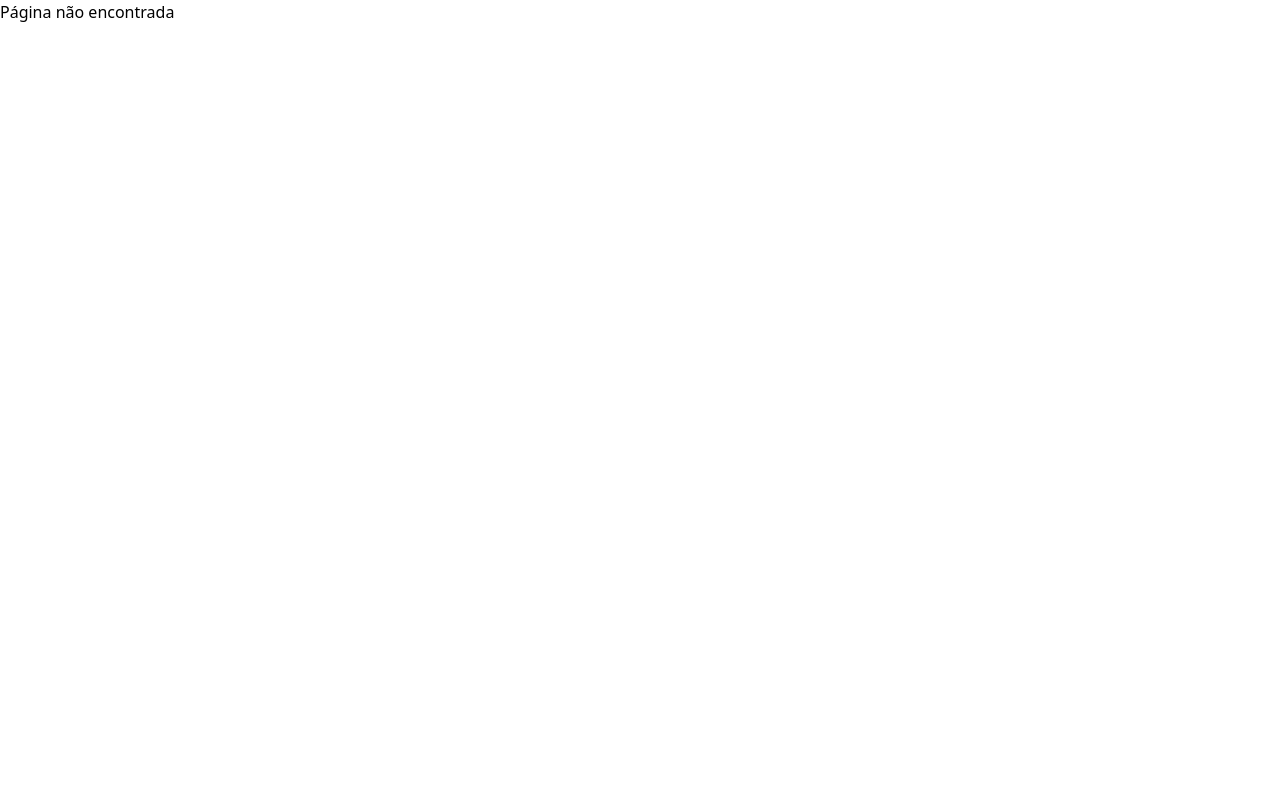
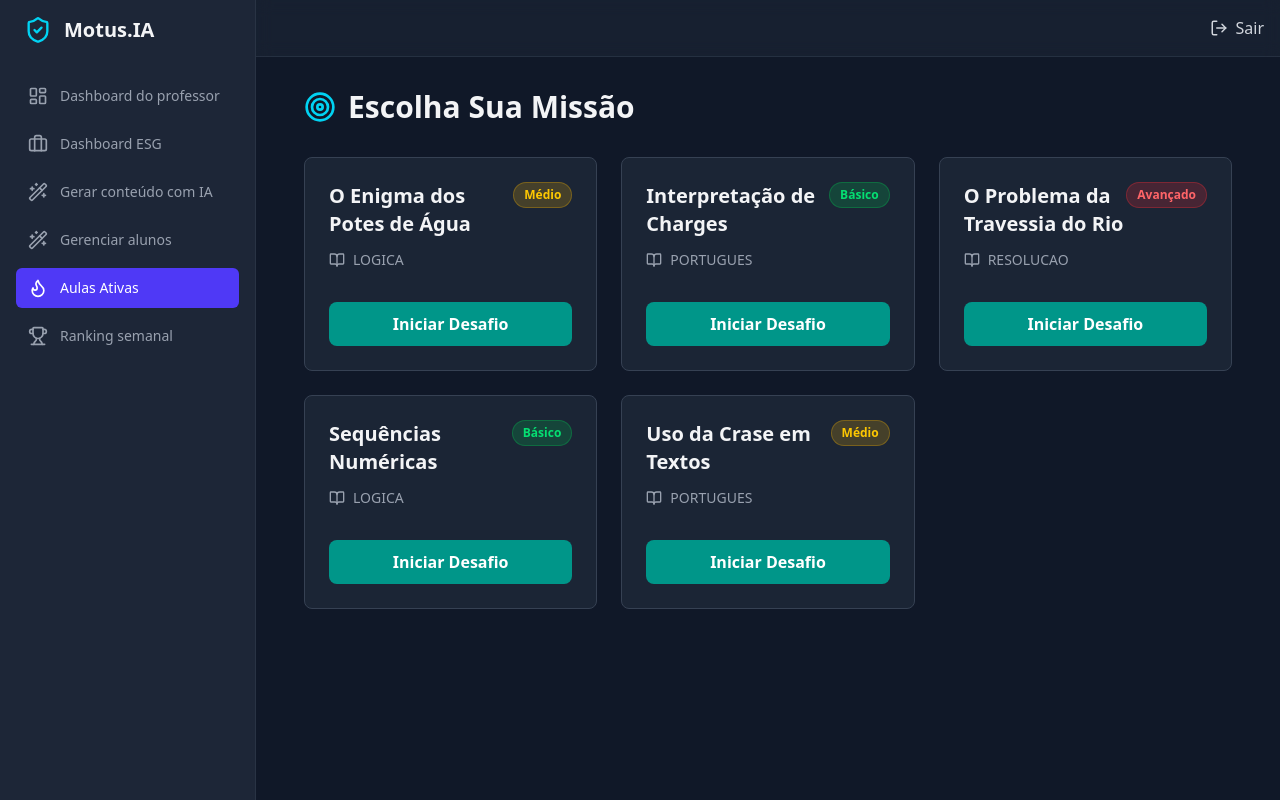
Before and after one commit to mrpine19/motus-front, a React (Vite) app: page /aulas in a window 1280 px wide. Built offline with nearby package versions, Linux system fonts and the light colour scheme.

Commit message:
feat: criando a página de Aulas ativas e lincando com a página de desafios

```diff
--- a/src/App.tsx
+++ b/src/App.tsx
@@ -13,6 +13,7 @@ import DashboardMentorPage from "./page/DashboardMentorPage";
 import DashboardEsgPage from "./page/DashboardEsgPage";
 import ContentGeneratorPage from "./page/ContentGeneratorPage";
 import GestaoPage from "./page/GestaoPage";
+import AulasAtivasPage from "./page/AulasAtivasPage";
 
 function App() {
   return (
@@ -29,11 +30,12 @@ function App() {
 
           <Route path="/" element={<SystemLayout />}>
             <Route path="ranking" element={<RankingPage />} />
-            <Route path="trilha" element={<DesafioPage />} />
+            <Route path="trilha/:idDesafio" element={<DesafioPage />} />
             <Route path="dashboard/mentor" element={<DashboardMentorPage />} />
             <Route path="/dashboard/esg" element={<DashboardEsgPage />} />
             <Route path="/alunos/gestao" element={<GestaoPage />} />
             <Route path="/conteudo/gerar" element={<ContentGeneratorPage />} />
+            <Route path="/aulas" element={<AulasAtivasPage />} />
           </Route>
 
           <Route path="*" element={<div>Página não encontrada</div>} />
--- /dev/null
+++ b/src/page/AulasAtivasPage.tsx
@@ -0,0 +1,150 @@
+import { useEffect, useState } from "react";
+import { useNavigate } from "react-router-dom";
+import { Target, BookOpen, LoaderCircle } from "lucide-react";
+
+interface AulaAtiva {
+  id: number;
+  titulo: string;
+  areaCompetencia: string;
+  nivelDificuldade: string;
+  dataCriacao: string;
+}
+
+// --- Dados Mockados para Desenvolvimento ---
+const MOCK_AULAS_ATIVAS: AulaAtiva[] = [
+  {
+    id: 101,
+    titulo: "O Enigma dos Potes de Água",
+    areaCompetencia: "LOGICA",
+    nivelDificuldade: "Médio",
+    dataCriacao: "2025-11-18",
+  },
+  {
+    id: 205,
+    titulo: "Interpretação de Charges",
+    areaCompetencia: "PORTUGUES",
+    nivelDificuldade: "Básico",
+    dataCriacao: "2025-11-17",
+  },
+  {
+    id: 301,
+    titulo: "O Problema da Travessia do Rio",
+    areaCompetencia: "RESOLUCAO",
+    nivelDificuldade: "Avançado",
+    dataCriacao: "2025-11-19",
+  },
+  {
+    id: 402,
+    titulo: "Sequências Numéricas",
+    areaCompetencia: "LOGICA",
+    nivelDificuldade: "Básico",
+    dataCriacao: "2025-11-20",
+  },
+  {
+    id: 505,
+    titulo: "Uso da Crase em Textos",
+    areaCompetencia: "PORTUGUES",
+    nivelDificuldade: "Médio",
+    dataCriacao: "2025-11-15",
+  },
+];
+
+export function AulasAtivasPage() {
+  const [aulas, setAulas] = useState<AulaAtiva[]>([]);
+  const [loading, setLoading] = useState(true);
+  const navigate = useNavigate();
+
+  useEffect(() => {
+    const fetchAulas = async () => {
+      setLoading(true);
+      // Simula delay da API
+      await new Promise((resolve) => setTimeout(resolve, 1000));
+
+      // --- LÓGICA DE FETCH REAL (COMENTADA) ---
+      /*
+      try {
+        const response = await fetch('/api/desafios/ativas');
+        if (!response.ok) {
+          throw new Error('Falha ao buscar desafios ativos.');
+        }
+        const data: AulaAtiva[] = await response.json();
+        setAulas(data);
+      } catch (error) {
+        console.error("Erro ao buscar aulas:", error);
+        // Tratar erro, talvez mostrar uma mensagem para o usuário
+      } finally {
+        setLoading(false);
+      }
+      */
+
+      // Usando dados mockados
+      setAulas(MOCK_AULAS_ATIVAS);
+      setLoading(false);
+    };
+
+    fetchAulas();
+  }, []);
+
+  const nivelCores: Record<string, string> = {
+    Básico: "bg-green-500/20 text-green-400 border-green-500/30",
+    Médio: "bg-yellow-500/20 text-yellow-400 border-yellow-500/30",
+    Avançado: "bg-red-500/20 text-red-400 border-red-500/30",
+  };
+
+  const handleIniciarDesafio = (id: number) => {
+    navigate(`/trilha/${id}`);
+  };
+
+  if (loading) {
+    return (
+      <div className="flex flex-col items-center justify-center text-center h-64">
+        <LoaderCircle className="animate-spin text-cyan-400 mb-4" size={48} />
+        <p className="text-gray-400">Carregando missões disponíveis...</p>
+      </div>
+    );
+  }
+
+  return (
+    <div className="container mx-auto px-4">
+      <div className="flex items-center gap-3 mb-8">
+        <Target className="text-cyan-400" size={32} />
+        <h1 className="text-3xl font-bold text-gray-100">Escolha Sua Missão</h1>
+      </div>
+
+      <div className="grid grid-cols-1 md:grid-cols-2 lg:grid-cols-3 gap-6">
+        {aulas.map((aula) => (
+          <div
+            key={aula.id}
+            className="bg-gray-800/80 border border-gray-700 rounded-lg p-6 flex flex-col justify-between hover:border-cyan-400/50 hover:shadow-lg transition-all"
+          >
+            <div>
+              <div className="flex justify-between items-start mb-3">
+                <h2 className="text-xl font-bold text-gray-100">
+                  {aula.titulo}
+                </h2>
+                <span
+                  className={`px-2.5 py-1 text-xs font-bold rounded-full border whitespace-nowrap ${
+                    nivelCores[aula.nivelDificuldade] || "bg-gray-500/20"
+                  }`}
+                >
+                  {aula.nivelDificuldade}
+                </span>
+              </div>
+              <p className="text-sm text-gray-400 mb-4 flex items-center gap-2">
+                <BookOpen size={16} /> {aula.areaCompetencia}
+              </p>
+            </div>
+            <button
+              onClick={() => handleIniciarDesafio(aula.id)}
+              className="w-full mt-4 bg-teal-600 text-white font-bold py-2.5 px-4 rounded-lg transition-colors hover:bg-teal-500 focus:outline-none focus:ring-2 focus:ring-teal-400"
+            >
+              Iniciar Desafio
+            </button>
+          </div>
+        ))}
+      </div>
+    </div>
+  );
+}
+
+export default AulasAtivasPage;
--- a/src/page/DesafioPage.tsx
+++ b/src/page/DesafioPage.tsx
@@ -1,16 +1,25 @@
-import { useState, useEffect, useRef } from 'react';
-import { Brain, CheckCircle, Clock, Send, XCircle } from 'lucide-react';
+import { useState, useEffect, useRef } from "react";
+import {
+  Brain,
+  CheckCircle,
+  Clock,
+  Send,
+  XCircle,
+  BookText,
+  HelpCircle,
+  LoaderCircle,
+} from "lucide-react";
+import { useNavigate, useParams } from "react-router-dom";
 
-// --- Constantes de Simulação ---
 const MOCK_ALUNO_ID = 4;
 
-// --- Interfaces de Dados (DTOs) ---
 interface DesafioData {
   id: number;
   titulo: string;
-  descricao: string;
+  materialExplicativo: string;
+  perguntaInterativa: string;
   urlImagem?: string;
-  areaCompetencia: 'LOGICA' | 'PORTUGUES' | 'RESOLUCAO';
+  areaCompetencia: "LOGICA" | "PORTUGUES" | "RESOLUCAO";
   nivelDificuldade: string;
 }
 
@@ -28,62 +37,94 @@ interface FeedbackDTO {
   novaStreak: number;
 }
 
-// --- Dados Mockados para Desenvolvimento ---
 const MOCK_DESAFIO: DesafioData = {
   id: 101,
-  titulo: 'O Enigma dos Potes de Água',
-  descricao: 'Você tem dois potes, um de 5 litros e outro de 3 litros, e uma fonte de água infinita. Como você consegue medir exatamente 4 litros de água?',
-  urlImagem: 'https://images.unsplash.com/photo-1595431678408-b25cf373a469?q=80&w=1974&auto=format&fit=crop',
-  areaCompetencia: 'LOGICA',
-  nivelDificuldade: 'Médio',
+  titulo: "O Enigma dos Potes de Água",
+  materialExplicativo:
+    "Problemas de lógica com recipientes são clássicos para treinar o raciocínio sequencial. A chave é usar a diferença de capacidade entre os recipientes para isolar a quantidade desejada. Você pode encher, esvaziar e transferir o conteúdo de um para o outro. Pense em como a capacidade de 5L e 3L pode resultar em 4L através de uma série de passos.",
+  perguntaInterativa:
+    "Com um pote de 5 litros e outro de 3 litros, e uma fonte de água infinita, descreva o passo a passo para medir exatamente 4 litros.",
+  urlImagem:
+    "https://images.unsplash.com/photo-1595431678408-b25cf373a469?q=80&w=1974&auto=format&fit=crop",
+  areaCompetencia: "LOGICA",
+  nivelDificuldade: "Médio",
 };
 
 const MOCK_FEEDBACK_ACERTO: FeedbackDTO = {
   acertou: true,
-  feedback: 'Parabéns! Você demonstrou um excelente raciocínio lógico. A chave era usar a diferença entre os potes.',
+  feedback:
+    "Parabéns! Você demonstrou um excelente raciocínio lógico. A chave era usar a diferença entre os potes.",
   pontosGanhos: 150,
   novaStreak: 3,
 };
 
 const MOCK_FEEDBACK_ERRO: FeedbackDTO = {
   acertou: false,
-  feedback: 'Quase lá! Lembre-se que você pode encher, esvaziar e transferir a água entre os potes para chegar à solução.',
-  pontosGanhos: 20, // Pontos por esforço
+  feedback:
+    "Quase lá! Lembre-se que você pode encher, esvaziar e transferir a água entre os potes para chegar à solução.",
+  pontosGanhos: 20,
   novaStreak: 0,
 };
 
-/**
- * Tela principal do Core Loop de Gamificação, onde o aluno resolve desafios.
- */
 export function DesafioPage() {
-  const [desafio, setDesafio] = useState<DesafioData>(MOCK_DESAFIO);
-  const [resposta, setResposta] = useState('');
+  const [desafio, setDesafio] = useState<DesafioData | null>(null);
+  const [resposta, setResposta] = useState("");
   const [tempoGasto, setTempoGasto] = useState(0);
   const [feedback, setFeedback] = useState<FeedbackDTO | null>(null);
-  const [loading, setLoading] = useState(false);
+  const [loading, setLoading] = useState(true);
   const [submitted, setSubmitted] = useState(false);
   const timerRef = useRef<ReturnType<typeof setTimeout> | null>(null);
+  const { idDesafio } = useParams<{ idDesafio: string }>();
+
+  const navigate = useNavigate();
 
   useEffect(() => {
-    // Inicia o timer quando o componente monta ou quando um novo desafio é carregado
+    const fetchData = async (id: number) => {
+      setLoading(true);
+      // --- LÓGICA DE FETCH REAL (COMENTADA) ---
+      /*
+        try {
+          const response = await fetch(`/api/desafios/${id}`);
+          if (!response.ok) throw new Error("Desafio não encontrado.");
+          const data: DesafioData = await response.json();
+          setDesafio(data);
+        } catch (error) {
+          console.error("Erro ao buscar desafio:", error);
+          navigate('/aulas'); // Redireciona se o desafio não for encontrado
+        } finally {
+          setLoading(false);
+        }
+        */
+
+      // Usando mock com um pequeno delay para simular a API
+      await new Promise((resolve) => setTimeout(resolve, 500));
+      setDesafio({ ...MOCK_DESAFIO, id });
+      setLoading(false);
+    };
+
+    if (idDesafio) {
+      fetchData(parseInt(idDesafio, 10));
+    }
+
     if (!submitted) {
       timerRef.current = setInterval(() => {
         setTempoGasto((prev) => prev + 1);
       }, 1000);
     }
 
-    // Limpa o timer na desmontagem ou na submissão
     return () => {
       if (timerRef.current) {
         clearInterval(timerRef.current);
       }
     };
-  }, [submitted, desafio]);
+  }, [idDesafio, submitted]);
 
   const formatTime = (seconds: number) => {
     const minutes = Math.floor(seconds / 60);
     const remainingSeconds = seconds % 60;
-    return `${String(minutes).padStart(2, '0')}:${String(remainingSeconds).padStart(2, '0')}`;
+    return `${String(minutes).padStart(2, "0")}:${String(
+      remainingSeconds
+    ).padStart(2, "0")}`;
   };
 
   const handleSubmit = async () => {
@@ -92,32 +133,35 @@ export function DesafioPage() {
 
     const respostaDTO: RespostaDTO = {
       alunoId: MOCK_ALUNO_ID,
-      desafioId: desafio.id,
+      desafioId: desafio!.id,
       respostaSubmetida: resposta,
       tempoGastoSegundos: tempoGasto,
     };
 
     try {
-      // Simulação de chamada à API com fallback para mock
-      const response = await Promise.race([
-        fetch('http://localhost:8080/pontuacao/submeter', {
-          method: 'POST',
-          headers: { 'Content-Type': 'application/json' },
+      const response = (await Promise.race([
+        fetch("http://localhost:8080/pontuacao/submeter", {
+          method: "POST",
+          headers: { "Content-Type": "application/json" },
           body: JSON.stringify(respostaDTO),
         }),
-        new Promise((_, reject) => setTimeout(() => reject(new Error('Timeout')), 5000)) // Timeout de 5s
-      ]) as Response;
+        new Promise((_, reject) =>
+          setTimeout(() => reject(new Error("Timeout")), 5000)
+        ), // Timeout de 5s
+      ])) as Response;
 
-      if (!response.ok) throw new Error('Falha na API');
+      if (!response.ok) throw new Error("Falha na API");
 
       const data: FeedbackDTO = await response.json();
       setFeedback(data);
-
     } catch (error) {
-      console.warn("API indisponível ou falhou. Usando mock de feedback.", error);
-      // Fallback para dados mockados em caso de erro na API
-      // Simula acerto ou erro aleatoriamente para teste
-      setFeedback(Math.random() > 0.5 ? MOCK_FEEDBACK_ACERTO : MOCK_FEEDBACK_ERRO);
+      console.warn(
+        "API indisponível ou falhou. Usando mock de feedback.",
+        error
+      );
+      setFeedback(
+        Math.random() > 0.5 ? MOCK_FEEDBACK_ACERTO : MOCK_FEEDBACK_ERRO
+      );
     } finally {
       setLoading(false);
       setSubmitted(true);
@@ -125,45 +169,85 @@ export function DesafioPage() {
   };
 
   const handleNextChallenge = () => {
-    // Reseta o estado para um novo desafio
-    setDesafio({ ...MOCK_DESAFIO, id: MOCK_DESAFIO.id + Math.floor(Math.random() * 10) }); // Novo ID para forçar re-render
-    setResposta('');
+    setDesafio({
+      ...MOCK_DESAFIO,
+      id: (desafio?.id || 0) + Math.floor(Math.random() * 10),
+    });
+    setResposta("");
     setTempoGasto(0);
     setFeedback(null);
     setSubmitted(false);
   };
 
+  if (loading && !feedback) {
+    return (
+      <div className="flex flex-col items-center justify-center text-center h-64">
+        <LoaderCircle className="animate-spin text-cyan-400 mb-4" size={48} />
+        <p className="text-gray-400">Carregando desafio...</p>
+      </div>
+    );
+  }
+
   if (submitted && feedback) {
     const isCorrect = feedback.acertou;
     return (
       <div className="container mx-auto px-4 max-w-3xl text-center">
-        <div className={`p-8 rounded-xl bg-gray-800 border-2 ${isCorrect ? 'border-teal-500' : 'border-red-500'}`}>
+        <div
+          className={`p-8 rounded-xl bg-gray-800 border-2 ${
+            isCorrect ? "border-teal-500" : "border-red-500"
+          }`}
+        >
           <div className="flex justify-center mb-4">
-            {isCorrect ? <CheckCircle size={48} className="text-teal-400" /> : <XCircle size={48} className="text-red-400" />}
+            {isCorrect ? (
+              <CheckCircle size={48} className="text-teal-400" />
+            ) : (
+              <XCircle size={48} className="text-red-400" />
+            )}
           </div>
-          <h2 className={`text-2xl font-bold ${isCorrect ? 'text-teal-400' : 'text-red-400'}`}>
-            {isCorrect ? 'Resposta Correta!' : 'Opa, não foi desta vez!'}
+          <h2
+            className={`text-2xl font-bold ${
+              isCorrect ? "text-teal-400" : "text-red-400"
+            }`}
+          >
+            {isCorrect ? "Resposta Correta!" : "Opa, não foi desta vez!"}
           </h2>
           <p className="text-gray-300 mt-2 mb-6">{feedback.feedback}</p>
           <div className="flex justify-center gap-6 text-lg">
-            <p className="font-semibold">Pontos: <span className="text-cyan-400">+{feedback.pontosGanhos}</span></p>
-            <p className="font-semibold">Streak: <span className="text-indigo-400">{feedback.novaStreak}🔥</span></p>
+            <p className="font-semibold">
+              Pontos:{" "}
+              <span className="text-cyan-400">+{feedback.pontosGanhos}</span>
+            </p>
+            <p className="font-semibold">
+              Streak:{" "}
+              <span className="text-indigo-400">{feedback.novaStreak}🔥</span>
+            </p>
           </div>
+          <div className="mt-8 flex flex-col sm:flex-row gap-4">
+            <button
+              onClick={() => navigate("/aulas")}
+              className="w-full bg-gray-600 hover:bg-gray-500 text-white font-bold py-3 px-4 rounded-lg transition-colors"
+            >
+              Ver Outras Missões
+            </button>
             <button
               onClick={handleNextChallenge}
-            className="mt-8 w-full bg-indigo-600 hover:bg-indigo-500 text-white font-bold py-3 px-4 rounded-lg transition-colors focus:outline-none focus:ring-2 focus:ring-indigo-400"
+              className="w-full bg-indigo-600 hover:bg-indigo-500 text-white font-bold py-3 px-4 rounded-lg transition-colors focus:outline-none focus:ring-2 focus:ring-indigo-400"
             >
               Próximo Desafio
             </button>
           </div>
         </div>
+      </div>
     );
+  }
+
+  if (!desafio) {
+    return <div>Desafio não encontrado.</div>;
   }
 
   return (
     <div className="container mx-auto px-4 max-w-3xl">
-      {/* Header do Desafio com Timer */}
-      <div className="relative bg-gray-800/50 border border-gray-700 rounded-t-lg p-6">
+      <div className="relative bg-gray-800/50 border border-gray-700 rounded-lg p-6 mb-6">
         <div className="absolute top-4 right-4 flex items-center gap-2 text-cyan-400 font-mono text-lg bg-gray-900/50 px-3 py-1 rounded-full">
           <Clock size={20} />
           <span>{formatTime(tempoGasto)}</span>
@@ -172,35 +256,48 @@ export function DesafioPage() {
           <Brain className="text-indigo-400" size={28} />
           <h1 className="text-3xl font-bold text-gray-100">{desafio.titulo}</h1>
         </div>
-        <span className="text-xs font-semibold bg-indigo-500/20 text-indigo-300 px-2 py-1 rounded-full">{desafio.areaCompetencia} - {desafio.nivelDificuldade}</span>
+        <span className="text-xs font-semibold bg-indigo-500/20 text-indigo-300 px-2 py-1 rounded-full">
+          {desafio.areaCompetencia} - {desafio.nivelDificuldade}
+        </span>
       </div>
 
-      {/* Conteúdo do Desafio */}
-      <div className="bg-gray-800 p-6 space-y-6">
+      <div className="bg-gray-800/80 border border-gray-700 rounded-lg p-6 mb-8 space-y-4">
+        <h2 className="text-xl font-bold text-cyan-400 flex items-center gap-2">
+          <BookText size={22} /> Material de Apoio
+        </h2>
         {desafio.urlImagem && (
-          <img src={desafio.urlImagem} alt="Visual do desafio" className="rounded-lg w-full h-64 object-cover" />
+          <img
+            src={desafio.urlImagem}
+            alt="Visual do desafio"
+            className="rounded-lg w-full h-64 object-cover my-4"
+          />
         )}
-        <p className="text-gray-300 leading-relaxed text-lg">{desafio.descricao}</p>
+        <p className="text-gray-300 leading-relaxed text-lg">
+          {desafio.materialExplicativo}
+        </p>
       </div>
 
-      {/* Área de Resposta */}
-      <div className="bg-gray-800/50 border-t border-gray-700 p-6 rounded-b-lg">
+      <div className="bg-gray-800/50 border border-teal-500/30 rounded-lg p-6">
+        <h2 className="text-xl font-bold text-teal-400 flex items-center gap-2 mb-4">
+          <HelpCircle size={22} /> Seu Desafio
+        </h2>
+        <p className="text-gray-200 leading-relaxed text-lg mb-6">
+          {desafio.perguntaInterativa}
+        </p>
+        <div className="bg-gray-800/50 p-6 rounded-b-lg">
           <textarea
             value={resposta}
             onChange={(e) => setResposta(e.target.value)}
             placeholder="Digite sua solução aqui..."
             className="w-full h-40 p-4 bg-gray-900/50 border border-gray-600 rounded-lg text-gray-200 focus:outline-none focus:ring-2 focus:ring-indigo-500 transition-all"
-          disabled={loading}
+            disabled={submitted}
           />
           <button
             onClick={handleSubmit}
-          disabled={!resposta.trim() || loading}
-          className="mt-4 w-full flex items-center justify-center gap-2 bg-teal-600 text-white font-bold py-3 px-4 rounded-lg transition-colors
-                     hover:bg-teal-500
-                     disabled:bg-gray-600 disabled:cursor-not-allowed
-                     focus:outline-none focus:ring-2 focus:ring-teal-400 focus:ring-offset-2 focus:ring-offset-gray-800"
+            disabled={!resposta.trim() || submitted}
+            className="mt-4 w-full flex items-center justify-center gap-2 bg-teal-600 text-white font-bold py-3 px-4 rounded-lg transition-colors hover:bg-teal-500 disabled:bg-gray-600 disabled:cursor-not-allowed focus:outline-none focus:ring-2 focus:ring-teal-400 focus:ring-offset-2 focus:ring-offset-gray-800"
           >
-          {loading ? (
+            {loading && submitted ? (
               <>
                 <div className="w-5 h-5 border-2 border-t-transparent border-white rounded-full animate-spin"></div>
                 <span>Enviando...</span>
@@ -214,6 +311,7 @@ export function DesafioPage() {
           </button>
         </div>
       </div>
+    </div>
   );
 }
 
--- a/src/page/RankingPage.tsx
+++ b/src/page/RankingPage.tsx
@@ -1,5 +1,6 @@
 import { useEffect, useState } from "react";
 import { Crown, Medal, Trophy } from "lucide-react";
+import { useNavigate } from "react-router-dom";
 
 const MOCK_TURMA_ID = 2;
 const MOCK_ALUNO_ID = 4;
@@ -69,6 +70,7 @@ export function RankingPage() {
   const [ranking, setRanking] = useState<RankingItem[]>([]);
   const [loading, setLoading] = useState(true);
   const [error, setError] = useState<string | null>(null);
+  const navigate = useNavigate();
 
   const fetchData = async () => {
     setLoading(true);
@@ -267,6 +269,13 @@ export function RankingPage() {
           );
         })}
       </div>
+
+      <button
+        onClick={() => navigate("/aulas")}
+        className="mb-12 bg-teal-600 hover:bg-teal-500 text-white font-bold py-2 px-6 rounded-lg transition-colors"
+      >
+        Escolher Próxima Missão
+      </button>
     </div>
   );
 }
--- a/src/page/Sidebar.tsx
+++ b/src/page/Sidebar.tsx
@@ -13,8 +13,8 @@ const navLinks = [
   { to: "/dashboard/esg", icon: Briefcase, label: "Dashboard ESG" },
   { to: "/conteudo/gerar", icon: Wand2, label: "Gerar conteúdo com IA" },
   { to: "/alunos/gestao", icon: Wand2, label: "Gerenciar alunos" },
-  { to: "/ranking", icon: Trophy, label: "Ranking semanal" },
-  { to: "/trilha", icon: Flame, label: "Trilha de Desafios" },
+  { to: "/aulas", icon: Flame, label: "Aulas Ativas" },
+  { to: "/ranking", icon: Trophy, label: "Ranking semanal" }
 ];
 
 export function Sidebar() {
```
Lines whose indentation alone changed are shown as unchanged.
